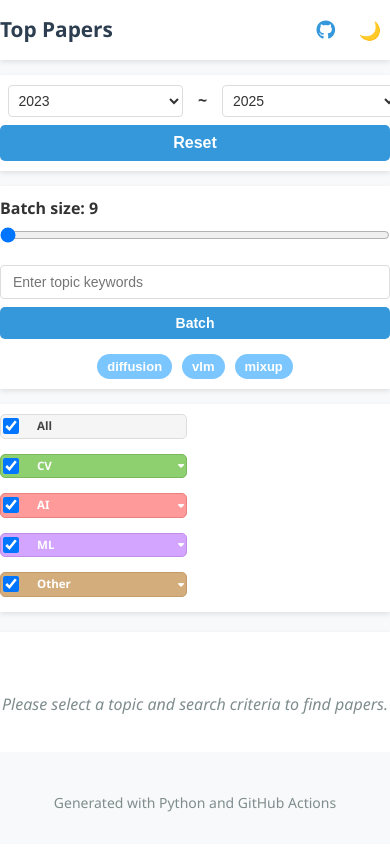
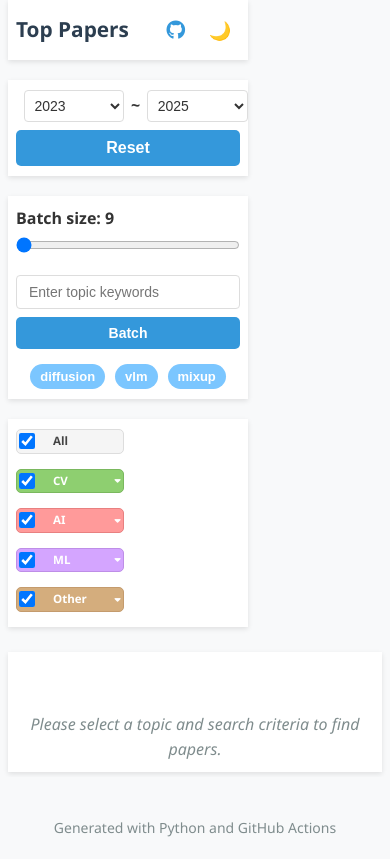
Before and after one commit to tian-2024/top-papers, a Flask app: page / in a window 390 px wide. Before the commit the page ends 812 px from the top, so only its background shows below. Run offline with Flask 2, Linux system fonts and the light colour scheme.

Commit message:
IMG_4DD5A9A73F99-1.jpeg

```diff
--- a/static/css/style.css
+++ b/static/css/style.css
@@ -1847,25 +1847,25 @@ footer {
     .papers-grid,
     .paper-card,
     header {
-        width: 100vw !important;
+        width: 100% !important;
         margin-left: 0 !important;
         margin-right: 0 !important;
-        padding-left: 0 !important;
-        padding-right: 0 !important;
         border-radius: 0 !important;
         box-sizing: border-box !important;
+        padding-left: 8px !important;
+        padding-right: 8px !important;
     }
 
     .paper-title,
     .paper-info {
-        padding-left: 10px !important;
-        padding-right: 10px !important;
+        padding-left: 12px !important;
+        padding-right: 12px !important;
     }
 
     header,
     .paper-container,
     .sidebar-section {
-        margin-bottom: 0 !important;
+        margin-bottom: 5px !important;
         border-radius: 0 !important;
     }
 }
```
